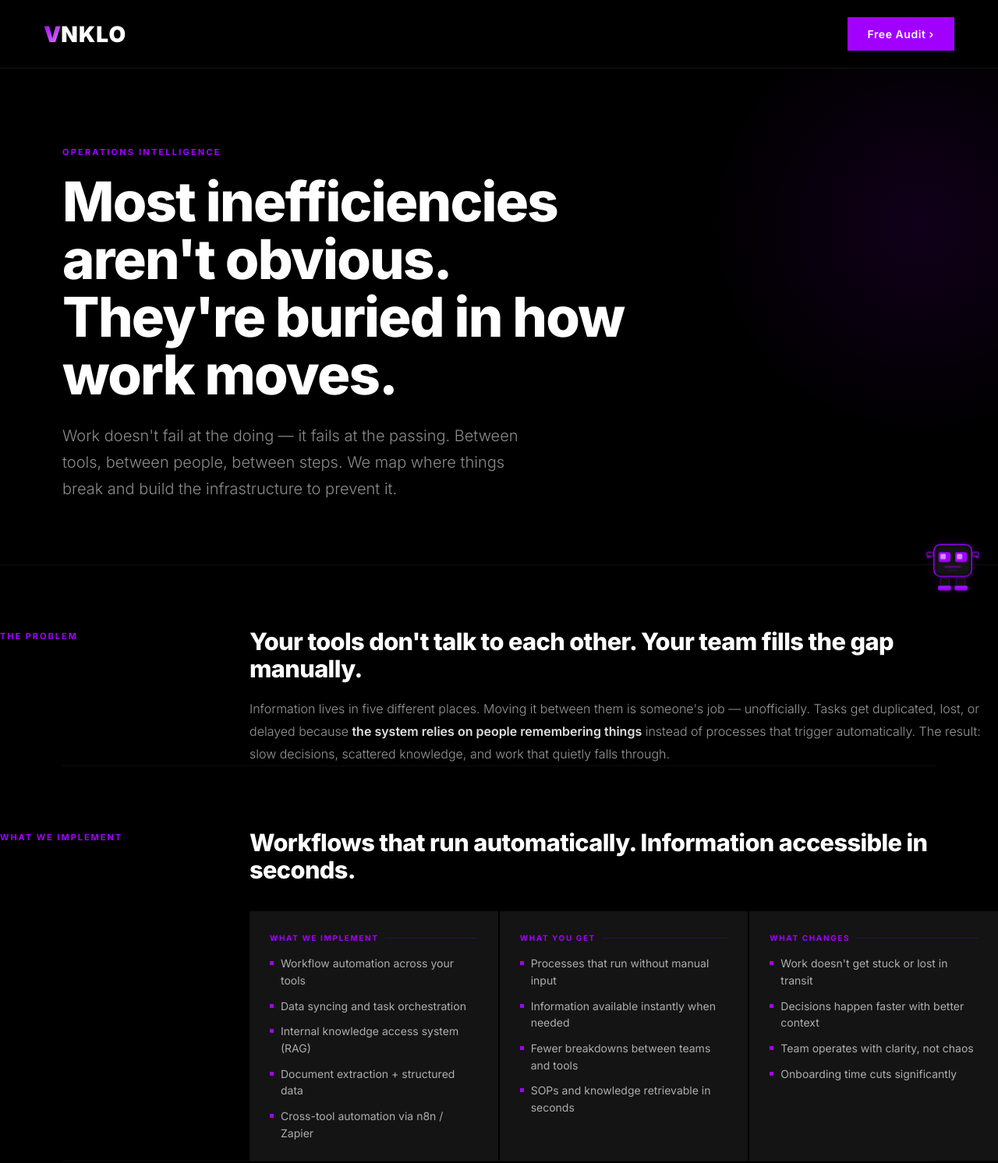
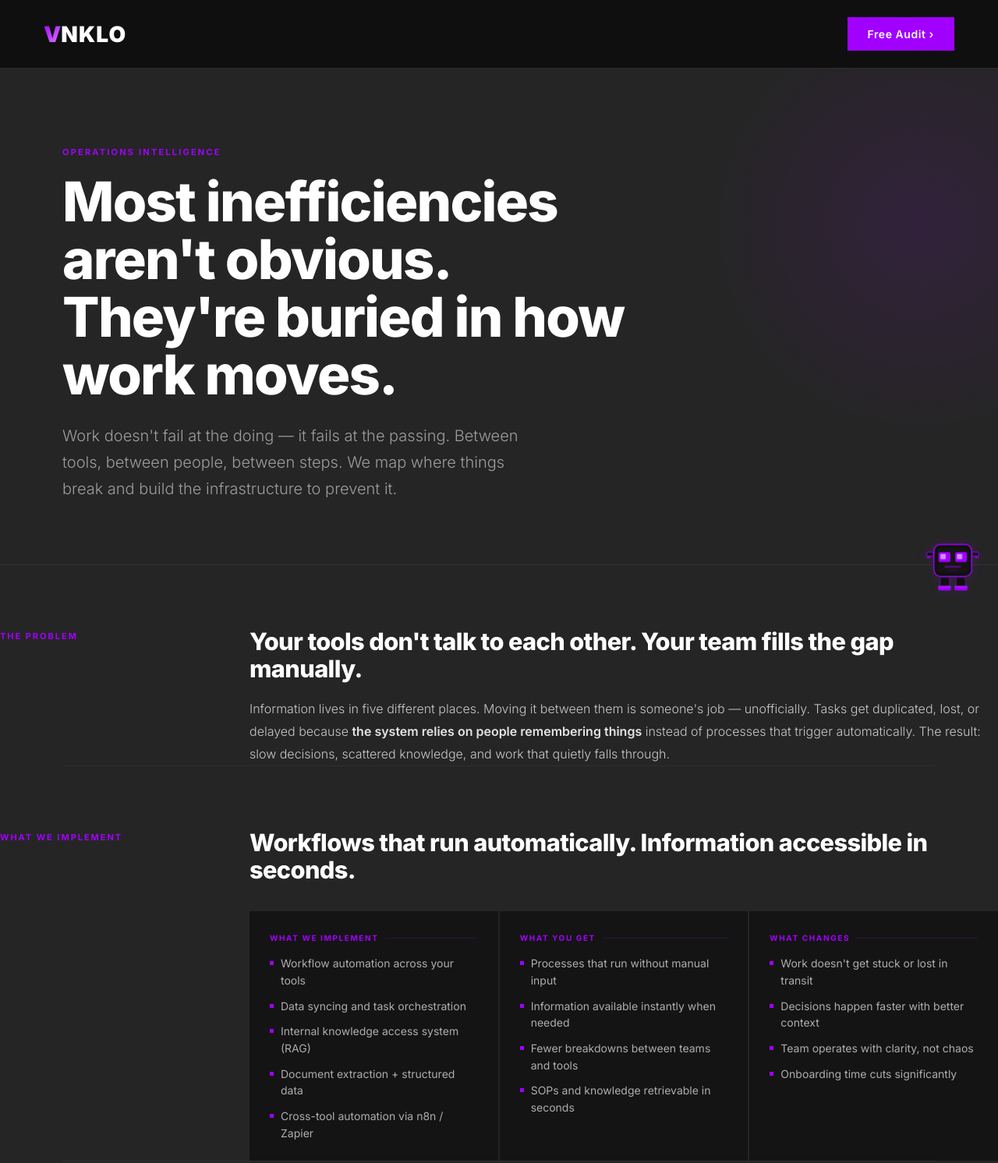
Before and after one commit to sahej-vnklo/VNKLO-SITE, a plain HTML site: page operations-intelligence.html in a window 1280 px wide. Shown: the top 1492 px of the page at 78% size. Drawn offline with Linux system fonts and the light colour scheme.

Commit message:
Update operations-intelligence.html

```diff
--- a/operations-intelligence.html
+++ b/operations-intelligence.html
@@ -9,9 +9,9 @@
 <link href="https://fonts.googleapis.com/css2?family=Inter:wght@300;400;500;600;700;800;900&display=swap" rel="stylesheet"/>
 <style>
 *,*::before,*::after{box-sizing:border-box;margin:0;padding:0}
-:root{--purple:#A100FF;--purple2:#C44DFF;--black:#000;--dark:#0a0a0a;--white:#fff;--font:'Inter',sans-serif;}
+:root{--purple:#A100FF;--purple2:#C44DFF;--black:#252525;--dark:#0a0a0a;--white:#fff;--font:'Inter',sans-serif;}
 body{font-family:var(--font);background:var(--black);color:var(--white);overflow-x:hidden;-webkit-font-smoothing:antialiased}
-nav{position:fixed;top:0;left:0;right:0;z-index:200;background:var(--black);border-bottom:1px solid rgba(255,255,255,0.08);height:88px;display:flex;align-items:center;padding:0 56px;justify-content:space-between;}
+nav{position:fixed;top:0;left:0;right:0;z-index:200;background:#0f0f0f;border-bottom:1px solid rgba(255,255,255,0.12);height:88px;display:flex;align-items:center;padding:0 56px;justify-content:space-between;}
 .nav-logo{display:flex;align-items:baseline;text-decoration:none;}
 .logo-v{font-size:28px;font-weight:900;line-height:1;background:linear-gradient(135deg,#A100FF 0%,#C44DFF 60%,#E080FF 100%);-webkit-background-clip:text;-webkit-text-fill-color:transparent;background-clip:text;}
 .logo-nklo{font-size:28px;font-weight:900;color:var(--white);letter-spacing:0.04em;line-height:1}
@@ -29,7 +29,7 @@
 .sol-col-layout{display:grid;grid-template-columns:240px 1fr;gap:80px;align-items:start;}
 .sol-label{font-size:11px;font-weight:700;letter-spacing:0.18em;text-transform:uppercase;color:var(--purple);padding-top:4px;position:sticky;top:108px;}
 .sol-h2{font-size:clamp(22px,2.4vw,32px);font-weight:800;letter-spacing:-0.02em;line-height:1.15;margin-bottom:20px;}
-.sol-p{font-size:16px;font-weight:300;color:rgba(255,255,255,0.6);line-height:1.8;}
+.sol-p{font-size:16px;font-weight:300;color:rgba(255,255,255,0.75);line-height:1.8;}
 .sol-p strong{color:rgba(255,255,255,0.88);font-weight:600}
 .sol-three{display:grid;grid-template-columns:repeat(3,1fr);gap:2px;margin-top:36px;}
 .sol-col-card{background:#141414;padding:28px 26px 24px;}
```
